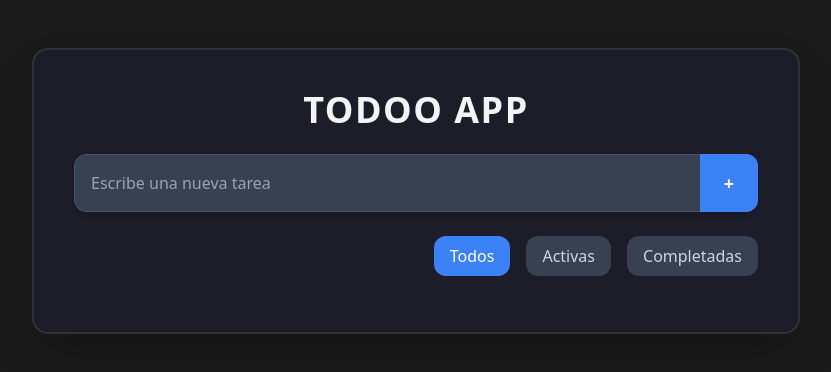
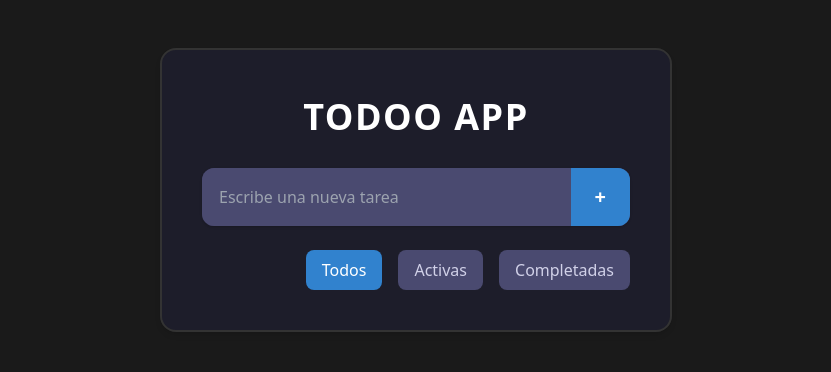
Before and after one commit to Vazz2004/appNotasAngular, an Angular app: page /todoo in a window 1280 px wide. Shown: the top 372 px of the page, without its empty margins (224-1055 px from the left). Built offline with nearby package versions, Linux system fonts and the light colour scheme; no server answers.

Commit message:
💄 Se optimisa css

```diff
--- a/src/app/components/todoo/todoo.component.css
+++ b/src/app/components/todoo/todoo.component.css
@@ -1,4 +1,3 @@
-
 body {
   background: linear-gradient(135deg, #1e1e2f, #252540);
   font-family: 'Inter', sans-serif;
@@ -12,25 +11,48 @@ body {
 }
 
 .todoolist-wrapper {
-  @apply bg-gray-800 p-10 w-full max-w-3xl mt-12 mx-auto rounded-2xl shadow-2xl;
+  background: rgba(30, 30, 47, 0.8);
+  backdrop-filter: blur(10px);
   border: 2px solid #333;
-  backdrop-filter: blur(10px);
-  background: rgba(30, 30, 47, 0.8);
+  border-radius: 1rem;
+  max-width: 100%;
+  width: 32rem; /* max-w-3xl is about 48rem in Tailwind, adjust width accordingly */
+  margin-top: 3rem; /* mt-12 in Tailwind */
+  margin-left: auto; /* mx-auto */
+  margin-right: auto; /* mx-auto */
+  box-shadow: 0 4px 6px -1px rgba(0, 0, 0, 0.1), 0 2px 4px -1px rgba(0, 0, 0, 0.06); /* shadow-2xl */
+  padding: 2.5rem; /* p-10 in Tailwind */
 }
 
 .title {
-  @apply text-4xl font-extrabold text-center mb-6 text-gray-100;
+  font-size: 2.25rem; /* text-4xl */
+  font-weight: 800; /* font-extrabold */
+  text-align: center;
+  margin-bottom: 1.5rem; /* mb-6 */
   letter-spacing: 1.5px;
   text-transform: uppercase;
+  color: #ffffff; /* text-gray-100 */
 }
 
 .new-todo {
-  @apply relative flex items-center rounded-xl overflow-hidden shadow-md mb-6;
+  position: relative; /* relative */
+  display: flex; /* flex */
+  align-items: center; /* items-center */
+  border-radius: 0.75rem; /* rounded-xl */
+  overflow: hidden;
+  box-shadow: 0 1px 2px 0 rgba(0, 0, 0, 0.05), 0 1px 3px 0 rgba(0, 0, 0, 0.1); /* shadow-md */
+  margin-bottom: 1.5rem; /* mb-6 */
 }
 
 .new-todo input {
-  @apply w-full p-4 rounded-xl bg-gray-700 border border-gray-600 focus:border-blue-400 focus:outline-none text-gray-300;
+  width: 100%;
+  padding: 1rem; /* p-4 */
+  background-color: #4a4a70; /* bg-gray-700 */
+  border: 1px solid #4a4a70; /* border-gray-600 */
+  border-radius: 0.5rem; /* rounded-xl */
+  color: #d1d1e8; /* text-gray-300 */
   transition: background-color 0.3s ease;
+  outline: none; /* focus:outline-none */
 }
 
 .new-todo input:focus {
@@ -38,54 +60,98 @@ body {
 }
 
 .new-todo button {
-  @apply absolute right-0 bg-blue-500 text-white text-lg font-bold h-full px-6 hover:bg-blue-600 transition-colors duration-300;
-  border-top-left-radius: 0;
-  border-bottom-left-radius: 0;
+  position: absolute; /* absolute */
+  right: 0;
+  top: 0;
+  background-color: #3182ce; /* bg-blue-500 */
+  color: #ffffff; /* text-white */
+  font-size: 1.25rem; /* text-lg */
+  font-weight: 700; /* font-bold */
+  height: 100%; /* h-full */
+  padding-left: 1.5rem; /* px-6 */
+  padding-right: 1.5rem; /* px-6 */
+  border-top-right-radius: 0; /* border-top-left-radius */
+  border-bottom-right-radius: 0; /* border-bottom-left-radius */
+  transition: background-color 0.3s ease;
+}
+
+.new-todo button:hover {
+  background-color: #2c5282; /* hover:bg-blue-600 */
 }
 
 .filters {
-  @apply flex justify-end gap-4 my-4;
+  display: flex; /* flex */
+  justify-content: flex-end; /* justify-end */
+  gap: 1rem; /* gap-4 */
+  margin-top: 1rem; /* my-4 */
 }
 
 .filters button {
-  @apply px-4 py-2 rounded-xl bg-gray-700 hover:bg-gray-600 transition-colors duration-300 text-gray-300;
+  padding: 0.5rem 1rem; /* px-4 py-2 */
+  border-radius: 0.5rem; /* rounded-xl */
+  background-color: #4a4a70; /* bg-gray-700 */
+  color: #d1d1e8; /* text-gray-300 */
+  transition: background-color 0.3s ease;
 }
 
 .filters button.active {
-  @apply bg-blue-500 text-white;
+  background-color: #3182ce; /* bg-blue-500 */
+  color: #ffffff; /* text-white */
 }
 
-/* Lista de tareas */
 .todo-list {
-  @apply flex flex-col gap-4;
+  display: flex; /* flex */
+  flex-direction: column; /* flex-col */
+  gap: 1rem; /* gap-4 */
 }
 
 .todo-list li {
-  @apply flex bg-gray-700 px-6 py-4 rounded-xl items-center gap-4 shadow-md hover:shadow-lg transition-shadow duration-300 text-gray-300;
-  border-left: 4px solid transparent;
-  transition: border-color 0.3s ease;
+  display: flex; /* flex */
+  background-color: #4a4a70; /* bg-gray-700 */
+  padding: 1.5rem; /* px-6 py-4 */
+  border-radius: 0.75rem; /* rounded-xl */
+  align-items: center; /* items-center */
+  gap: 1rem; /* gap-4 */
+  box-shadow: 0 1px 2px 0 rgba(0, 0, 0, 0.05), 0 1px 3px 0 rgba(0, 0, 0, 0.1); /* shadow-md */
+  transition: box-shadow 0.3s ease, border-color 0.3s ease;
 }
 
 .todo-list li:hover {
   border-color: #3b82f6;
+  box-shadow: 0 0 0 3px rgba(59, 130, 246, 0.5); /* hover:shadow-lg */
 }
 
 .todo-list li.todo label {
-  @apply flex-1;
+  flex: 1; /* flex-1 */
+}
+
+.todo-list li.todo button {
+  display: none; /* hidden */
+  font-size: 0.75rem; /* text-xs */
+  color: #ef4444; /* text-red-500 */
+  transition: color 0.3s ease;
 }
 
 .todo-list li.todo:hover button {
-  @apply block;
-}
-
-.todo-list li.todo button {
-  @apply hidden text-xs text-red-500 hover:text-red-700 transition-colors duration-300;
+  display: block; /* block */
 }
 
 .todo-list li.todo input[type="checkbox"] {
-  @apply w-5 h-5 cursor-pointer accent-blue-500;
+  width: 1.25rem; /* w-5 */
+  height: 1.25rem; /* h-5 */
+  cursor: pointer; /* cursor-pointer */
 }
 
 .todo-list li.todo-editing input[type="text"] {
-  @apply w-full bg-gray-600 border border-gray-500 rounded-xl px-4 py-2 outline-none focus:border-blue-400 text-gray-300;
+  width: 100%;
+  background-color: #4a4a70; /* bg-gray-600 */
+  border: 1px solid #4a4a70; /* border-gray-500 */
+  border-radius: 0.5rem; /* rounded-xl */
+  padding: 1rem; /* px-4 py-2 */
+  outline: none; /* focus:outline-none */
+  transition: border-color 0.3s ease;
 }
+
+.todo-list li.todo-editing input[type="text"]:focus {
+  border-color: #3182ce; /* focus:border-blue-400 */
+}
```
